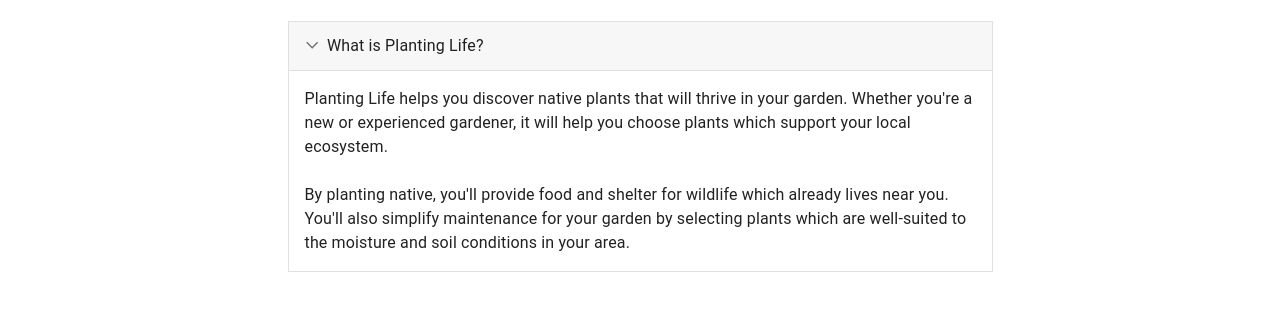
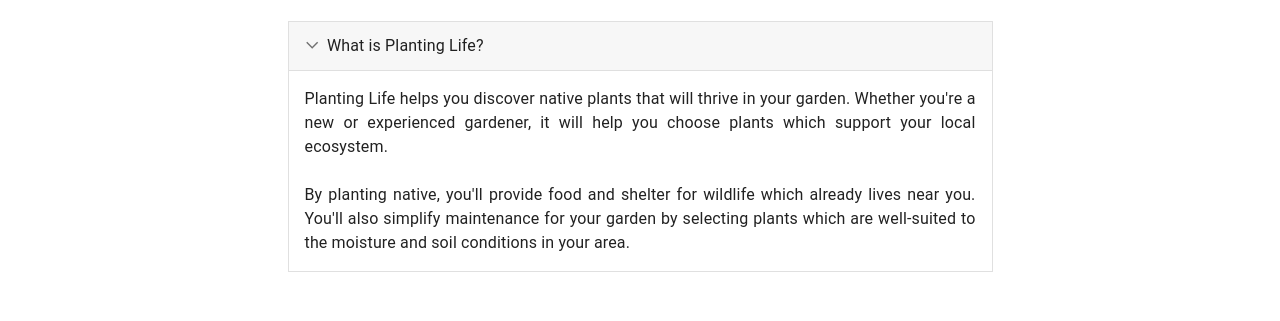
Before and after one commit to developing-human/planting-life, a React (Create React App) app in the folder frontend/: page / in a window 1280 px wide. Shown: the part 229-550 px from the top of the page. Built offline with nearby package versions, Linux system fonts and the light colour scheme.

Commit message:
Justify intro text

```diff
--- a/frontend/src/components/IntroAccordion/IntroAccordion.js
+++ b/frontend/src/components/IntroAccordion/IntroAccordion.js
@@ -41,6 +41,7 @@
 const AccordionDetails = styled(MuiAccordionDetails)(({ theme }) => ({
   padding: theme.spacing(2),
   borderTop: "1px solid rgba(0, 0, 0, .125)",
+  textAlign: 'justify'
 }));
 
 function IntroAccordion({ expanded, setExpanded }) {
```
